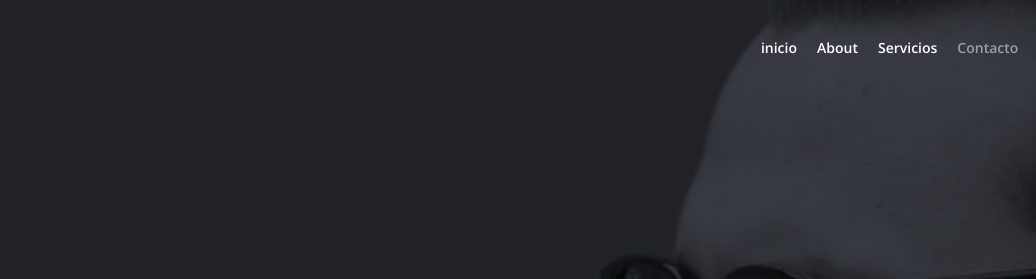
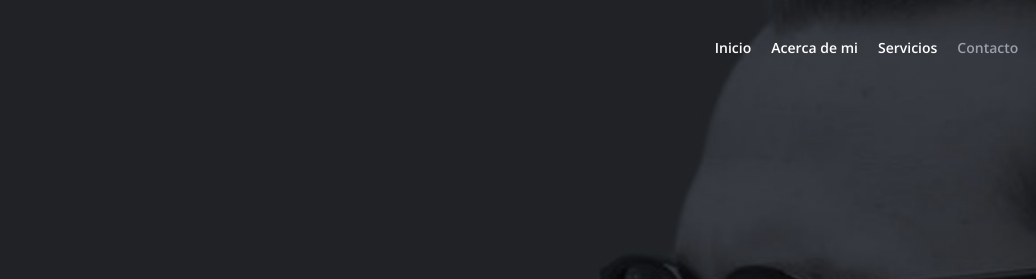
Before and after one commit to cesarmario/cesarmario, a plain HTML site: page docs/index.html in a window 1280 px wide. Shown: the top 279 px of the page, 153-1189 px from the left. Drawn offline with nearby package versions, Linux system fonts and the light colour scheme.

Commit message:
Update index.html

```diff
--- a/docs/index.html
+++ b/docs/index.html
@@ -49,10 +49,10 @@
             <div class="navbar-collapse offcanvas-collapse" id="navbarsExampleDefault">
                 <ul class="navbar-nav ml-auto">
                     <li class="nav-item">
-                        <a class="nav-link page-scroll" href="#header">inicio <span class="sr-only">(current)</span></a>
+                        <a class="nav-link page-scroll" href="#header">Inicio <span class="sr-only">(current)</span></a>
                     </li>
                     <li class="nav-item">
-                        <a class="nav-link page-scroll" href="#about">About</a>
+                        <a class="nav-link page-scroll" href="#about">Acerca de mi</a>
                     </li>
                     <li class="nav-item">
                         <a class="nav-link page-scroll" href="#services">Servicios</a>
```
